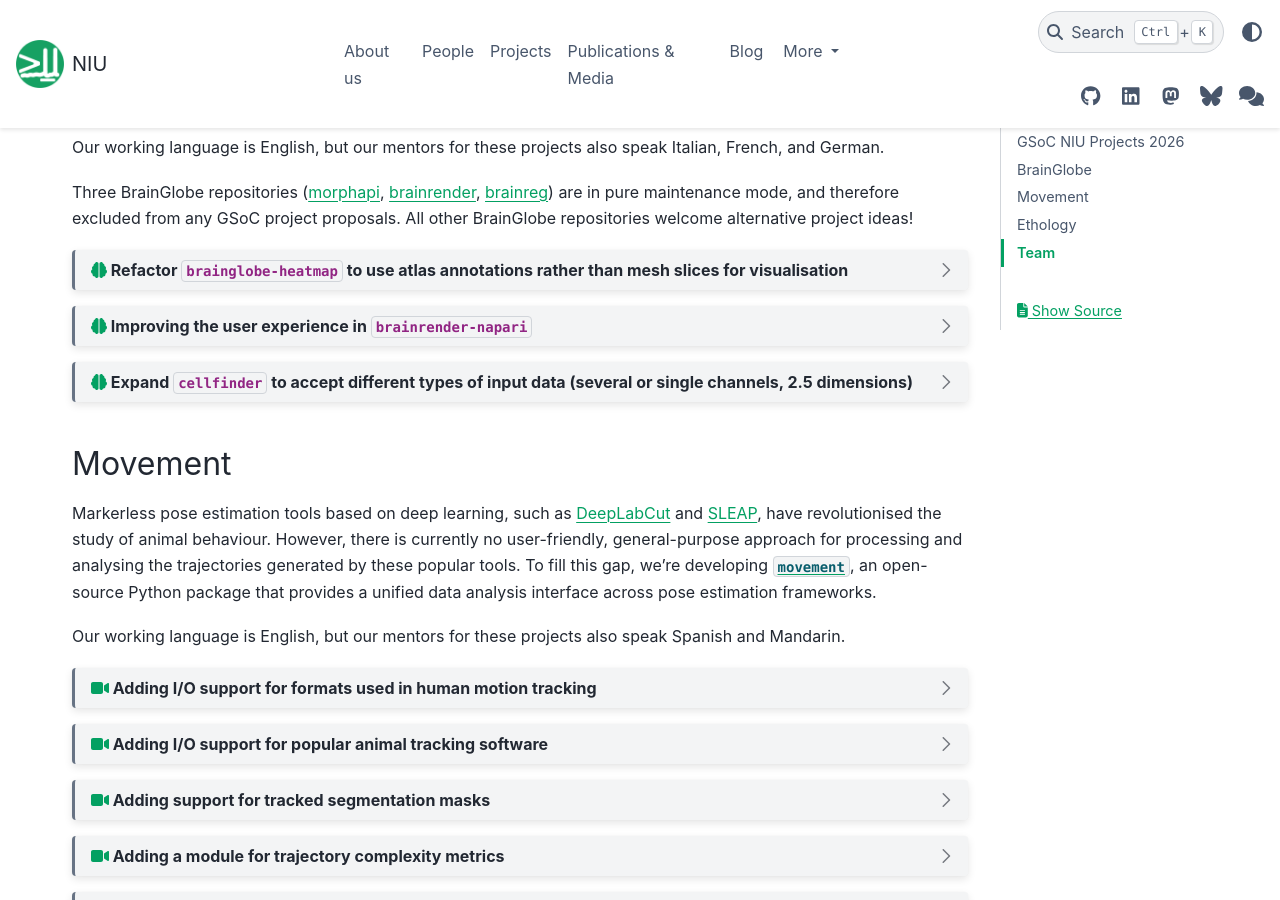
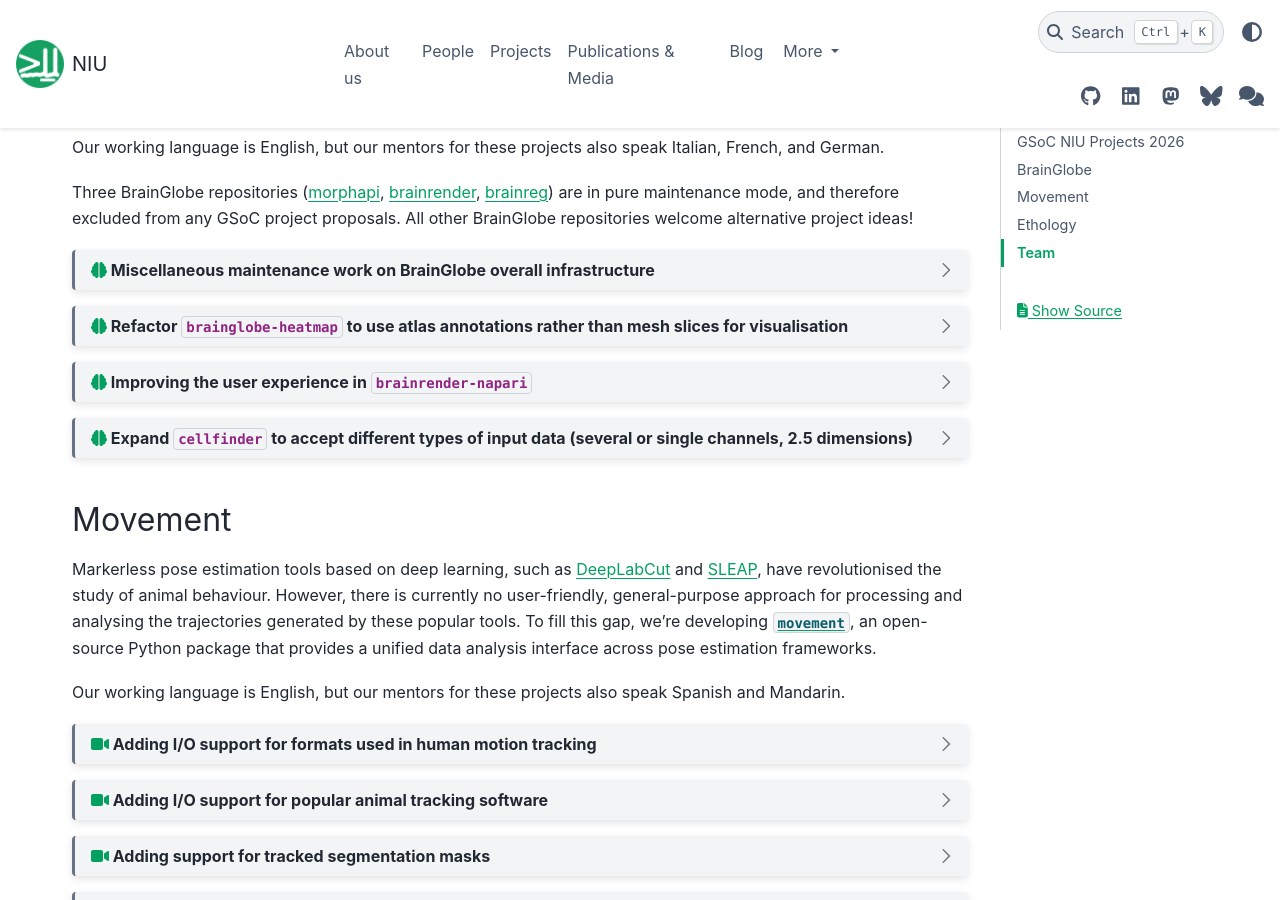
Before and after one commit to neuroinformatics-unit/neuroinformatics-unit.github.io, a Sphinx documentation site: the page built from docs/source/get-involved/gsoc/2026/index.md, in a window 1280 px wide and 900 px high, scrolled down 1085 px. Built offline with Sphinx 7.4.7 and the PyData theme 0.15.4, drawn with Linux system fonts in a browser that asks for light colours; nearby versions of some CDN libraries; some of the changed lines change nothing that is shown.

Commit message:
Add a general infrastructure+maintenance GSoC project idea for BrainGlobe

```diff
--- a/docs/source/get-involved/gsoc/2026/index.md
+++ b/docs/source/get-involved/gsoc/2026/index.md
@@ -28,6 +28,40 @@ If you have any ideas within these themes, please reach out via our [GSoc Zulip
 Our working language is English, but our mentors for these projects also speak Italian, French, and German.
 
 Three BrainGlobe repositories ([morphapi](https://github.com/brainglobe/morphapi), [brainrender](https://github.com/brainglobe/brainrender), [brainreg](https://github.com/brainglobe/brainreg)) are in pure maintenance mode, and therefore excluded from any GSoC project proposals. All other BrainGlobe repositories welcome alternative project ideas!
+
+:::{dropdown} {fas}`brain;sd-text-primary` Miscellaneous maintenance work on BrainGlobe overall infrastructure
+
+BrainGlobe's tools are housed in many different GitHub repositories and are bundled together as a BrainGlobe meta-package. While this works reasonably well, there are a number of improvements to the general infrastructure that need implementing to make the BrainGlobe ecosystem more self-consistent and more modern.
+
+#### Deliverables
+- exposing the API from different tools under a simplified API at the meta-package level.
+- standardising terminology across repositories and functions
+- standardising the use of positional and keyword arguments across repositories and functions
+- automating the creation of API reference documentation on the BrainGlobe website
+- replacing `tox` with `uv` in all of BrainGlobe's Continous Integration workflows
+- improving the process of publishing BrainGlobe releases on `conda-forge`
+    - add setuptools to conda recipes
+            move to https://conda-forge.org/blog/2025/02/27/conda-forge-v1-recipe-support/
+- standardising badge order
+
+#### Duration
+Large (~350 hours)
+
+### Required skills
+Fluency with Python, and at least some experience with Github Actions and/or Python Packaging
+
+#### Difficulty
+This project is well suited for an intermediate contributor to open source.
+
+#### Nice-to-haves
+Extensive experience with GitHub Actions and structuring and publishing Python packages, experience with API design
+
+#### Potential mentors
+@alessandrofelder
+@igortatarnikov
+@adamltyson
+:::
+
 
 :::{dropdown} {fas}`brain;sd-text-primary` Refactor `brainglobe-heatmap` to use atlas annotations rather than mesh slices for visualisation
 `brainglobe-heatmap` is BrainGlobe's tool to generate heatmap plots of atlases in 2 and 3D. It relies heavily on BrainGlobe's meshes, which can cause small imprecisions in visualising data. In 2D it also can fail to slice the meshes along a plane correctly. This could be improved by moving the heatmap functions to relies on the atlas annotations instead of the meshes. There are a number of additional refactoring improvements that could be done to `brainglobe-heatmap`.
```
